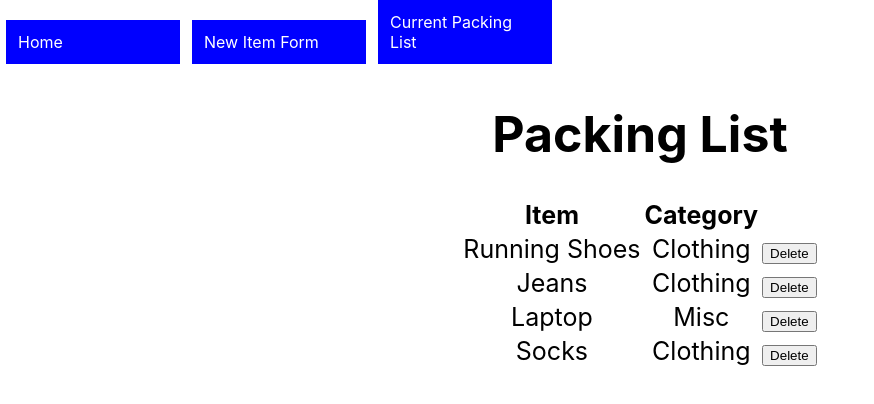
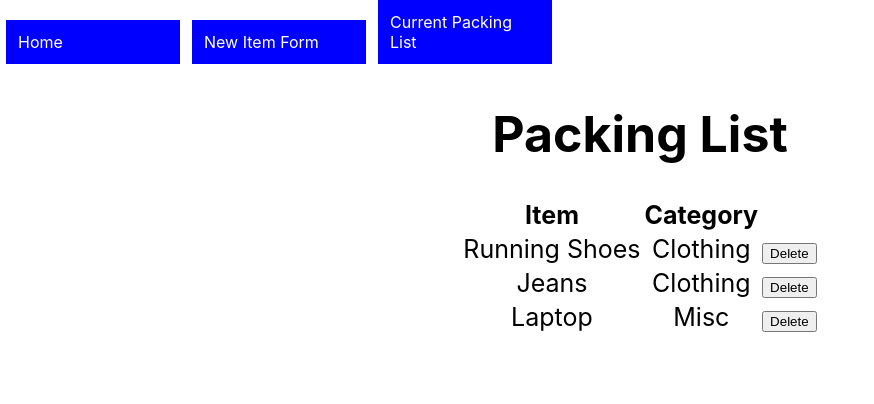
Before and after one commit to turitzinv/phase-2-final-project, a React (Create React App) app: page /currentpackinglist in a window 1280 px wide. Shown: the top 404 px of the page, without its empty margins (0-874 px from the left). Built offline with nearby package versions, Linux system fonts and the light colour scheme; data requests are answered from the project's data file.

Commit message:
Added Delete functionality to ItemCard.  State is updated and json server reflects deletion.

```diff
--- a/db.json
+++ b/db.json
@@ -14,11 +14,6 @@
       "id": 3,
       "item": "Laptop",
       "category": "Misc"
-    },
-    {
-      "item": "Socks",
-      "category": "Clothing",
-      "id": 4
     }
   ]
 }
--- a/src/App.js
+++ b/src/App.js
@@ -20,6 +20,11 @@ function App() {
     setItems([...allItems, newItem]);
   }
 
+  function handleDeleteItem(deletedItem) {
+    const updatedItems = allItems.filter((item) => item.id !== deletedItem.id)
+    setItems(updatedItems)
+  }
+
   return (
     <div>
       <NavBar />
@@ -30,7 +35,7 @@ function App() {
         <NewItemForm onAddingItem={handleAddingItem} />
       </Route>
       <Route exact path="/currentpackinglist">
-        <CurrentPackingList allItems={allItems}/>
+        <CurrentPackingList allItems={allItems} handleDeleteItem={handleDeleteItem}/>
       </Route>
     </div>
   );
--- a/src/components/CurrentPackingList.js
+++ b/src/components/CurrentPackingList.js
@@ -1,10 +1,11 @@
 import React from "react";
 import ItemCard from "./ItemCard";
 
-function CurrentPackingList({ allItems }) {
+function CurrentPackingList({ allItems, handleDeleteItem }) {
   const entirePackingList = allItems.map((item) => (
-    <ItemCard key={item.id} name={item.item} category={item.category} />
+    <ItemCard key={item.id} name={item.item} category={item.category} onDeleteItem={handleDeleteItem} item={item} />
   ));
+
 
   return (
     <div>
--- a/src/components/ItemCard.js
+++ b/src/components/ItemCard.js
@@ -1,11 +1,20 @@
 import React from "react";
 
-function ItemCard({ name, category }) {
+function ItemCard({ item, name, category, onDeleteItem }) {
+
+  function handleDeleteClick() {
+    fetch(`http://localhost:3001/list/${item.id}`, {
+      method: "DELETE",
+    })
+    .then(resp => resp.json())
+    .then(() => onDeleteItem(item))
+  }
+
   return (
     <tr>
       <td>{name}</td>
       <td>{category}</td>
-      <td><button>Delete</button></td>
+      <td><button onClick={handleDeleteClick}>Delete</button></td>
     </tr>
   );
 }
```
